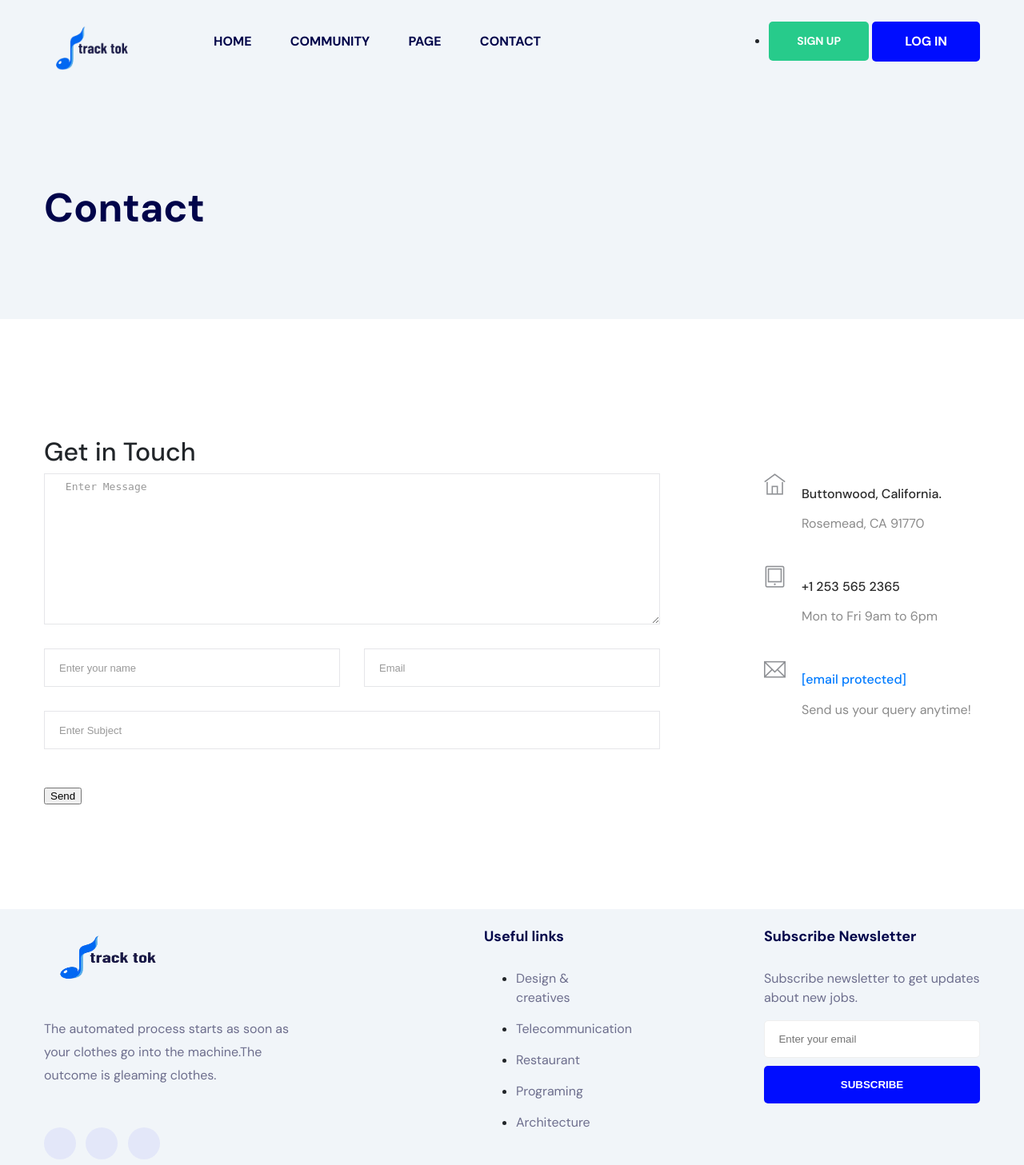
After one commit to Agamista0/track-tok, a PHP site: page /contact.html in a window 1280 px wide. The commit adds this page. Shown: the whole page at 80% size. Run offline with PHP 8.4, Linux system fonts and the light colour scheme.

Commit message:
finished content page

```diff
--- a/assets/css/style.css
+++ b/assets/css/style.css
@@ -163,12 +163,10 @@ a:hover {
     text-transform: uppercase !important;
     font-size: 14px !important;
     font-weight: 700 !important;
-    padding: 15px 24px !important;
-    display: inline-block !important;
+    padding: 14px 35px ;
+    display: inline-block ;
     border-radius: 5px
 }
-
-
 
 .header-btn::after {
     position: unset !important
@@ -1477,3 +1496,96 @@ a:hover {
 .login-check a:hover {
     color: #000DFF
 }
+/* single page  */
+
+.single-page-left{
+    top: 100px;
+    width: 350px;
+    height: 764px;
+}
+.single-page-left h1 {
+    margin-top: 100px;
+    padding: 15px;
+    font-size: 32px;
+}
+  .single-page-right{
+    position: absolute;
+    top: 100px;
+  }
+  .single-page-right img{
+    width: 70%;
+    margin-left: 500px;
+  }
+  #user-img{
+    position: absolute;
+    left: 0;
+    width: 30px;
+    height: 30px;
+    margin: 30px 30px;
+    border-radius: 20px;
+  }
+  /* contect page */
+
+
+  .form-contact label {
+    font-size: 14px
+}
+
+.form-contact .form-group {
+    margin-bottom: 30px
+}
+
+.form-contact .form-control {
+    border: 1px solid #e5e6e9;
+    border-radius: 0px;
+    height: 48px;
+    padding-left: 18px;
+    font-size: 13px;
+    background: transparent
+}
+
+.form-contact .form-control:focus {
+    outline: 0;
+    box-shadow: none
+}
+
+.form-contact .form-control::placeholder {
+    font-weight: 300;
+    color: #999999
+}
+
+.form-contact textarea {
+    border-radius: 0px;
+    height: 100% !important
+}
+.contact-info {
+    margin-bottom: 25px
+}
+
+.contact-info__icon {
+    margin-right: 20px
+}
+
+.contact-info__icon i,
+.contact-info__icon span {
+    color: #8f9195;
+    font-size: 27px
+}
+
+.contact-info .media-body h3 {
+    font-size: 16px;
+    margin-bottom: 0;
+    font-size: 16px;
+    color: #2a2a2a
+}
+
+.contact-info .media-body h3 a:hover {
+    color: #140C40
+}
+
+.contact-info .media-body p {
+    color: #8a8a8a
+}
+.comment-form .form-group {
+    margin-bottom: 30px
+}
--- /dev/null
+++ b/assets/css/themify-icons.css
@@ -0,0 +1,59 @@
+@font-face {
+	font-family: 'themify';
+	src:url('../fonts/themify9f24.eot?-fvbane');
+
+
+	src:url('../fonts/themifyd41d.eot?#iefix-fvbane') format('embedded-opentype'),
+		url('../fonts/themify9f24.woff?-fvbane') format('woff'),
+		url('../fonts/themify9f24.ttf?-fvbane') format('truetype'),
+		url('../fonts/themify9f24.svg?-fvbane#themify') format('svg');
+	font-weight: normal;
+	font-style: normal;
+}
+
+[class^="ti-"], [class*=" ti-"] {
+	font-family: 'themify';
+	speak: none;
+	font-style: normal;
+	font-weight: normal;
+	font-variant: normal;
+	text-transform: none;
+	line-height: 1;
+
+	/* Better Font Rendering =========== */
+	-webkit-font-smoothing: antialiased;
+	-moz-osx-font-smoothing: grayscale;
+}
+.ti-tablet:before {
+	content: "\e609";
+}
+.ti-search:before {
+	content: "\e610";
+}
+.ti-arrow-right:before {
+	content: "\e628";
+}
+.ti-arrow-left:before {
+	content: "\e629";
+}
+.ti-heart:before {
+	content: "\e634";
+}
+.ti-angle-right:before {
+	content: "\e649";
+}
+.ti-angle-left:before {
+	content: "\e64a";
+}
+.ti-arrow-top-right:before {
+	content: "\e65a";
+}
+.ti-arrow-top-left:before {
+	content: "\e65b";
+}
+.ti-home:before {
+	content: "\e69b";
+}
+.ti-email:before {
+	content: "\e75a";
+}
--- /dev/null
+++ b/contact.html
@@ -0,0 +1,226 @@
+<!doctype html>
+<html class="no-js" lang="zxx">
+
+<head>
+  <meta charset="utf-8">
+  <title>Contect</title>
+  <link rel="shortcut icon" type="image/x-icon"href="assets/img/icon/Untitled_logo_6_free-file__3_-removebg-preview.png ">
+  <link rel="stylesheet" href="assets/css/bootstrap.min.css">
+  <link rel="stylesheet" href="assets/css/style.css">
+  <link rel="stylesheet" href="assets/css/themify-icons.css">
+
+
+</head>
+
+
+<body>
+    <header>
+        <div class="header-area header-transparent">
+          <div class="main-header header-sticky">
+            <div class="container">
+              <div class="menu-wrapper d-flex align-items-center justify-content-between">
+                <div class="left-content d-flex align-items-center">
+                  <div class="logo mr-45">
+                    <a href="index.html"><img src="assets/img/logo/logo.png" width="120px" alt=""></a>
+                  </div>
+
+                  <div class="main-menu d-none d-lg-block">
+                    <nav>
+                      <ul id="navigation">
+                        <li><a href="index.html">Home</a></li>
+                        <li><a href="community.html">Community</a></li>
+                        <li><a href="#">Page</a> </li>
+                        <li><a href="contact.html">Contact</a></li>
+                      </ul>
+                    </nav>
+                  </div>
+                </div>
+
+                <div class="buttons">
+                  <ul>
+                    <li class="button-header">
+                      <a href="sin-up.html" class="header-btn mr-10"> Sign Up</a>
+                      <a href="login.html" class="btn header-btn2">Log In</a>
+                    </li>
+                  </ul>
+                </div>
+              </div>
+
+              <div class="col-12">
+                <div class="mobile_menu d-block d-lg-none"></div>
+              </div>
+            </div>
+          </div>
+        </div>
+      </header>
+    <main>
+
+        <div class="slider-area gray-bg position-relative">
+            <div class="single-slider d-flex align-items-center slider-height2">
+                <div class="container">
+                    <div class="row">
+                        <div class="col-xl-12">
+                            <div class="hero-caption hero-caption2">
+                                <h2>Contact</h2>
+                            </div>
+                        </div>
+                    </div>
+                </div>
+            </div>
+        </div>
+
+        <section class="contact-section section-padding">
+            <div class="container">
+                <div class="row">
+                    <div class="col-12">
+                        <h2 class="contact-title">Get in Touch</h2>
+                    </div>
+                    <div class="col-lg-8">
+                        <form class="form-contact contact_form"
+                            action="https://preview.colorlib.com/theme/jobsco/contact_process.php" method="post"
+                            id="contactForm" novalidate="novalidate">
+                            <div class="row">
+                                <div class="col-12">
+                                    <div class="form-group">
+                                        <textarea class="form-control w-100" name="message" id="message" cols="30"
+                                            rows="9" onfocus="this.placeholder = ''"
+                                            onblur="this.placeholder = 'Enter Message'"
+                                            placeholder=" Enter Message"></textarea>
+                                    </div>
+                                </div>
+                                <div class="col-sm-6">
+                                    <div class="form-group">
+                                        <input class="form-control valid" name="name" id="name" type="text"
+                                            onfocus="this.placeholder = ''"
+                                            onblur="this.placeholder = 'Enter your name'" placeholder="Enter your name">
+                                    </div>
+                                </div>
+                                <div class="col-sm-6">
+                                    <div class="form-group">
+                                        <input class="form-control valid" name="email" id="email" type="email"
+                                            onfocus="this.placeholder = ''"
+                                            onblur="this.placeholder = 'Enter email address'" placeholder="Email">
+                                    </div>
+                                </div>
+                                <div class="col-12">
+                                    <div class="form-group">
+                                        <input class="form-control" name="subject" id="subject" type="text"
+                                            onfocus="this.placeholder = ''" onblur="this.placeholder = 'Enter Subject'"
+                                            placeholder="Enter Subject">
+                                    </div>
+                                </div>
+                            </div>
+                            <div class="form-group mt-3">
+                                <button type="submit" class="button button-contactForm boxed-btn">Send</button>
+                            </div>
+                        </form>
+                    </div>
+                    <div class="col-lg-3 offset-lg-1">
+                        <div class="media contact-info">
+                            <span class="contact-info__icon"><i class="ti-home"></i></span>
+                            <div class="media-body">
+                                <h3>Buttonwood, California.</h3>
+                                <p>Rosemead, CA 91770</p>
+                            </div>
+                        </div>
+                        <div class="media contact-info">
+                            <span class="contact-info__icon"><i class="ti-tablet"></i></span>
+                            <div class="media-body">
+                                <h3>+1 253 565 2365</h3>
+                                <p>Mon to Fri 9am to 6pm</p>
+                            </div>
+                        </div>
+                        <div class="media contact-info">
+                            <span class="contact-info__icon"><i class="ti-email"></i></span>
+                            <div class="media-body">
+                                <h3><a href="https://preview.colorlib.com/cdn-cgi/l/email-protection"
+                                        class="__cf_email__"
+                                        data-cfemail="04777174746b767044676b686b76686d662a676b69">[email&#160;protected]</a>
+                                </h3>
+                                <p>Send us your query anytime!</p>
+                            </div>
+                        </div>
+                    </div>
+                </div>
+            </div>
+        </section>
+
+    </main>
+    <footer>
+        <div class="footer-area footer-padding gray-bg">
+          <div class="footer-wrapper ">
+            <div class="container">
+              <div class="row d-flex justify-content-between">
+                <div class="col-xl-4 col-lg-4 col-md-6 col-sm-6">
+                  <div class="single-footer-caption mb-50">
+                    <div class="single-footer-caption mb-30">
+
+                      <div class="footer-logo mb-25">
+                        <a href="index.html"><img src="assets/img/logo/logo2_footer.png" alt=""></a>
+                      </div>
+                      <div class="footer-tittle">
+                        <div class="footer-pera">
+                          <p>The automated process starts as soon as your clothes go into the machine.The outcome is
+                            gleaming clothes.</p>
+                        </div>
+                      </div>
+                      <div class="footer-social">
+                        <a href="https://instagram.com" target=”_blank”><i class="fab fa-instagram"></i></a>
+                        <a href="https://facebook.com" target=”_blank”><i class="fab fa-facebook-f"></i></a>
+                        <a href="https://twitter.com" target=”_blank”><i class="fab fa-twitter"></i></a>
+                      </div>
+                    </div>
+                  </div>
+                </div>
+                <div class="col-xl-2 col-lg-2 col-md-4 col-sm-5">
+                  <div class="single-footer-caption mb-50">
+                    <div class="footer-tittle">
+                      <h4>Useful links</h4>
+                      <ul>
+                        <li><a href="#">Design & creatives</a></li>
+                        <li><a href="#">Telecommunication</a></li>
+                        <li><a href="#">Restaurant</a></li>
+                        <li><a href="#">Programing</a></li>
+                        <li><a href="#">Architecture</a></li>
+                      </ul>
+                    </div>
+                  </div>
+                </div>
+                <div class="col-xl-3 col-lg-3 col-md-6 col-sm-6">
+                  <div class="single-footer-caption mb-50">
+                    <div class="footer-tittle">
+                      <h4>Subscribe Newsletter</h4>
+                      <p>Subscribe newsletter to get updates about new jobs.</p>
+                    </div>
+
+                    <div class="footer-form">
+                      <div id="mc_embed_signup">
+                        <form target="_blank"
+                          action="https://spondonit.us12.list-manage.com/subscribe/post?u=1462626880ade1ac87bd9c93a&amp;id=92a4423d01"
+                          method="get" class="subscribe_form relative mail_part" novalidate="true">
+                          <input type="email" name="EMAIL" id="newsletter-form-email" placeholder="  Enter your email">
+                          <div class="form-icon">
+                            <button type="submit" name="submit" id="newsletter-submit"
+                              class="email_icon newsletter-submit button-contactForm">
+                              Subscribe
+                            </button>
+                          </div>
+                          <div class="mt-10 info"></div>
+                        </form>
+                      </div>
+                    </div>
+                  </div>
+                </div>
+              </div>
+            </div>
+          </div>
+        </div>
+      </footer>
+
+
+
+</body>
+
+<!-- Mirrored from preview.colorlib.com/theme/jobsco/contact.html by HTTrack Website Copier/3.x [XR&CO'2014], Tue, 25 Apr 2023 05:11:11 GMT -->
+
+</html>
--- a/sin-up.html
+++ b/sin-up.html
@@ -172,7 +172,4 @@
       </div>
     </div>
   </footer>
-
-  <!-- Mirrored from preview.colorlib.com/theme/jobsco/sin-up.html by HTTrack Website Copier/3.x [XR&CO'2014], Tue, 25 Apr 2023 05:11:14 GMT -->
-
 </html>
```
Also changed, not shown: other parts of assets/css/style.css (+32 -11 lines), community.html (+33 -41 lines), index.html (+12 -39 lines), single-page.html (added, +73 -0 lines), assets/img/user1.jpeg (added), assets/user/f10addc8-cb73-4e9b-aa0e-9df4961a0335.jpeg (added), scale/A Piano Battle for the Ages... (Teaser)-1.webp (added), scale/A Piano Battle for the Ages... (Teaser)-2.webp (added), scale/A Piano Battle for the Ages... (Teaser)-3.webp (added), scale/A Piano Battle for the Ages... (Teaser)-4.webp (added), scale/A Piano Battle for the Ages... (Teaser)-5.webp (added), scale/A Piano Battle for the Ages... (Teaser)-6.webp (added), 1 other file.
